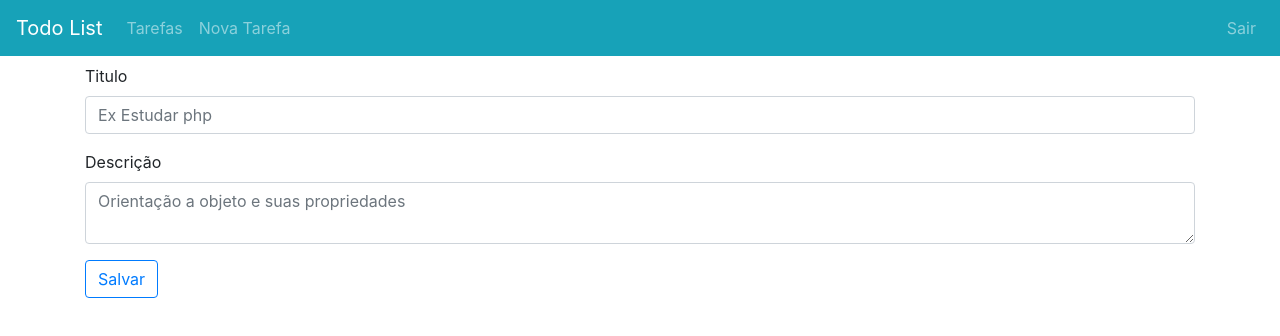
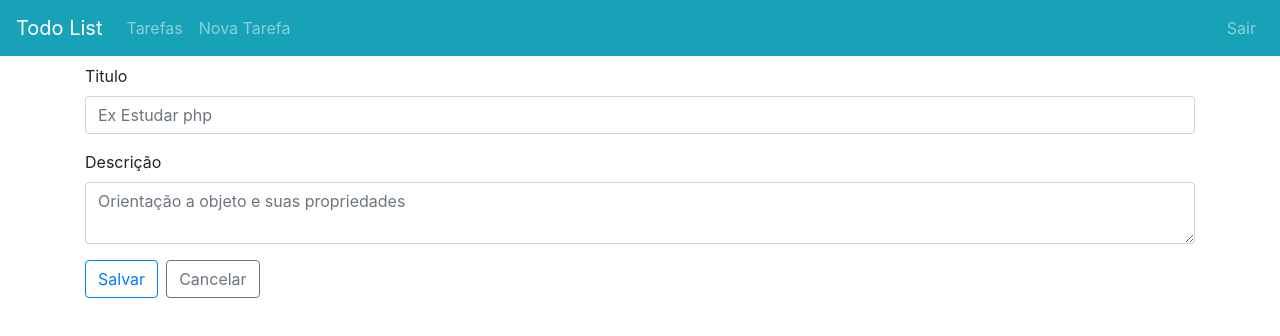
Before and after one commit to fabriciosilvaJr/todolist, a Vue app: page /form in a window 1280 px wide. Shown: the top 336 px of the page. Built offline with nearby package versions, Linux system fonts and the light colour scheme; sample sign-in values are in the browser's storage.

Commit message:
botão para voltar para lista de tarefas

```diff
--- a/src/models/Model.js
+++ b/src/models/Model.js
@@ -1,5 +1,7 @@
 import { Model as BaseModel } from "vue-api-query";
 import axios from "axios";
+import { API_BASE_URL } from "@/config";
+
 
 const token = localStorage.getItem("token");
 
@@ -10,7 +12,7 @@ axios.interceptors.request.use((config) => {
 
 export default class Model extends BaseModel {
   baseURL() {
-    return "http://localhost:8000/api";
+    return API_BASE_URL;
   }
   request(config) {
     return this.$http.request(config);
--- a/src/views/FormTask.vue
+++ b/src/views/FormTask.vue
@@ -23,9 +23,12 @@
         >
         </b-form-textarea>
       </b-form-group>
-      <b-button type="submit" @click="saveTask" variant="outline-primary"
+
+      <b-button type="submit" @click="saveTask"  class="mr-2" variant="outline-primary"
         >Salvar</b-button
       >
+       <b-button variant="outline-secondary" @click="cancel"
+        >Cancelar</b-button>
     </b-form>
   </div>
 </template>
@@ -42,7 +45,7 @@ export default {
       form: {
         title: "",
         description: "",
-        user_id: localStorage.getItem('user_id'),
+        user_id: localStorage.getItem("user_id"),
       },
       methodSave: "new",
     };
@@ -63,11 +66,13 @@ export default {
         return;
       }
 
-
       TaskService.createTask(this.form);
       this.showToast("success", "Sucesso!", "Tarefa criada com sucesso");
       this.$router.push({ name: "list" });
     },
+    cancel(){
+      this.$router.push({ name: "list" });
+    }
   },
 };
 </script>
```
